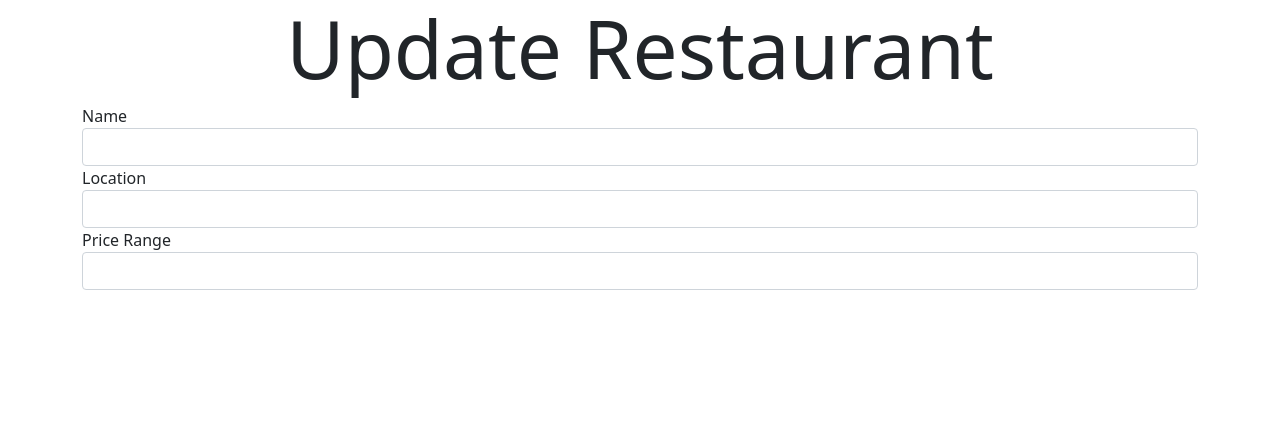
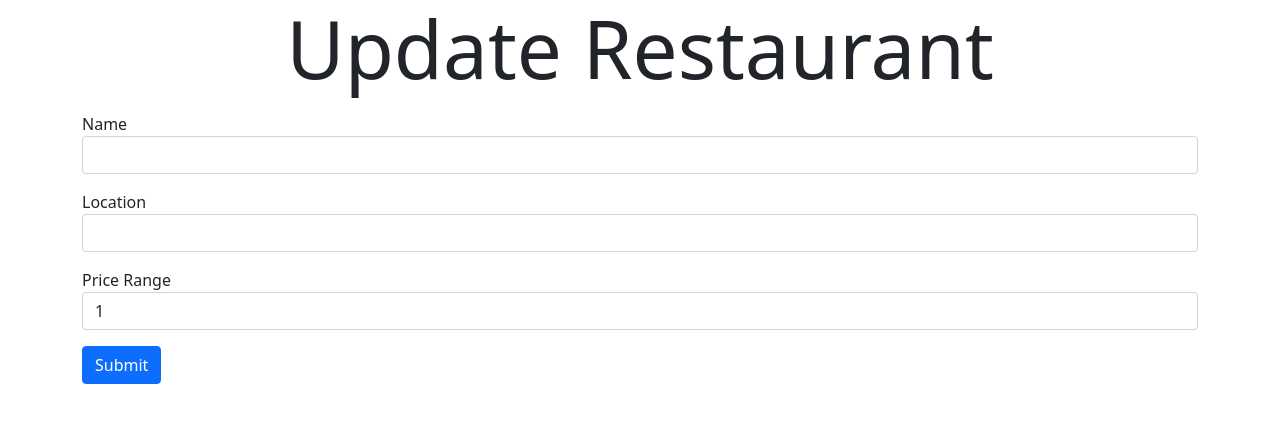
Before and after one commit to Pedginald/restaurant-rater, a React (Create React App) app in the folder client/: page /restaurants/1/update in a window 1280 px wide. Shown: the top 422 px of the page. Built offline with nearby package versions, Linux system fonts and the light colour scheme; no server answers.

Commit message:
Creating button submit function

```diff
--- a/client/src/components/UpdateRestaurant.jsx
+++ b/client/src/components/UpdateRestaurant.jsx
@@ -1,11 +1,11 @@
 import React, { useContext, useEffect, useState } from 'react';
-import { useParams } from 'react-router-dom';
+import { useParams, useHistory } from 'react-router-dom';
 import RestaurantFinder from '../apis/RestaurantFinder';
 import { RestaurantsContext } from '../context/RestaurantsContext';
 
 const UpdateRestaurant = (props) => {
 	const { id } = useParams();
-	const { restaurants } = useContext(RestaurantsContext);
+	let history = useHistory();
 	const [name, setName] = useState('');
 	const [location, setLocation] = useState('');
 	const [priceRange, setPriceRange] = useState('');
@@ -21,10 +21,21 @@ const UpdateRestaurant = (props) => {
 		fetchData();
 	},[])
 
+	const handleSubmit = async (e) => {
+		e.preventDefault();
+		const updatedRestaurant = await RestaurantFinder.put(`/${id}`, {
+			name,
+			location,
+			price_range: priceRange
+		})
+		console.log(updatedRestaurant);
+		history.push('/');
+	}
+
 	return (
 		<div>
 			<form action=''>
-			<div className='form-group'>
+			<div className='form-group mt-3'>
 				<label htmlFor='name'>Name</label>
 				<input
 					type='text'
@@ -35,7 +46,7 @@ const UpdateRestaurant = (props) => {
 				>
 				</input>
 			</div>
-			<div className='form-group'>
+			<div className='form-group mt-3'>
 				<label htmlFor='location'>Location</label>
 				<input
 					type='text'
@@ -46,17 +57,31 @@ const UpdateRestaurant = (props) => {
 				>
 				</input>
 			</div>
-			<div className='form-group'>
+			<div className='form-group mt-3'>
 				<label htmlFor='price_range'>Price Range</label>
-				<input
+				<select
 					type='number'
+					min='1'
+					max='5'
 					id='price_range'
 					className='form-control'
 					value={priceRange}
-					onChange={(e) => setPriceRange(e.target.vale)}
+					onChange={(e) => setPriceRange(e.target.value)}
 				>
-				</input>
+					<option>1</option>
+					<option>2</option>
+					<option>3</option>
+					<option>4</option>
+					<option>5</option>
+				</select>
 			</div>
+			<button
+				onClick={handleSubmit}
+				className='btn btn-primary mt-3'
+				type='submit'
+			>
+				Submit
+			</button>
 			</form>
 		</div>
 	)
```
